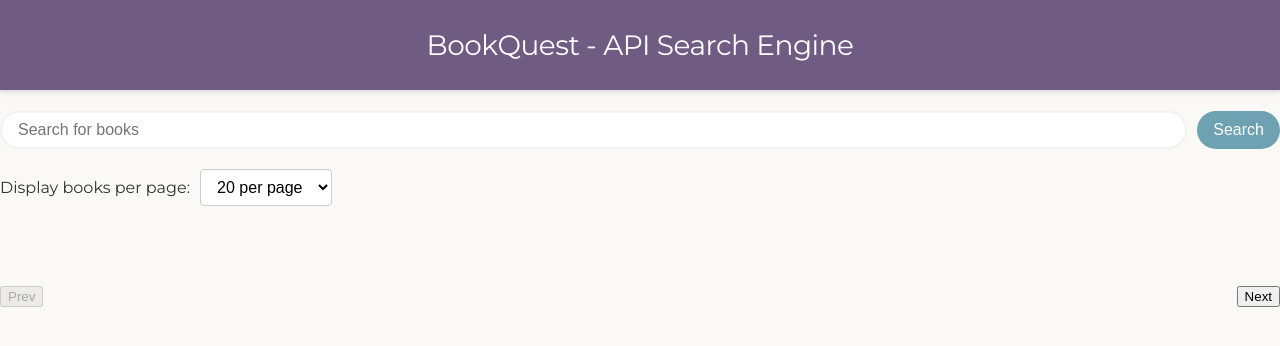
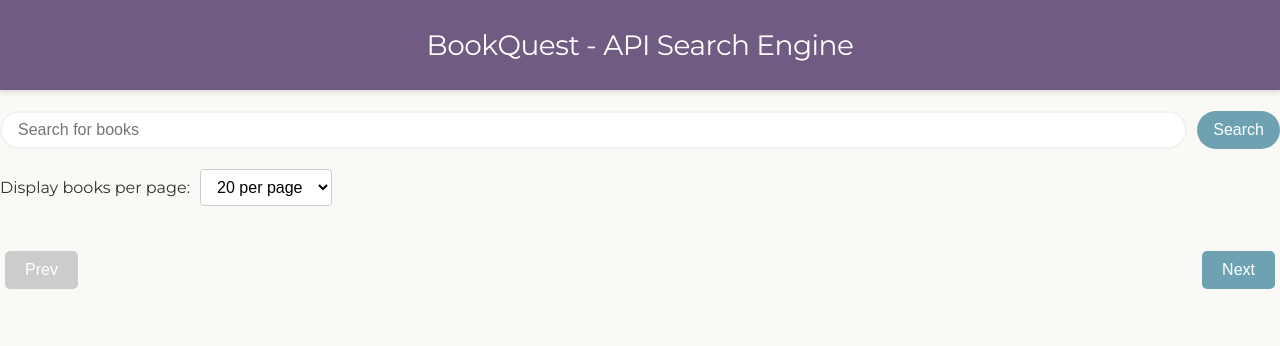
Before and after one commit to cyberforge1/google-books-api-search-engine, a React (Vite) app: page /main in a window 1280 px wide. Shown: the top 346 px of the page. Built offline with nearby package versions, Linux system fonts and the light colour scheme.

Commit message:
edits to styling

```diff
--- a/index.html
+++ b/index.html
@@ -4,6 +4,7 @@
     <meta charset="UTF-8" />
     <link rel="icon" type="image/svg+xml" href="/vite.svg" />
     <meta name="viewport" content="width=device-width, initial-scale=1.0" />
+    <link href="https://cdnjs.cloudflare.com/ajax/libs/font-awesome/6.0.0-beta3/css/all.min.css" rel="stylesheet">
     <title>Google Books API Search Engine</title>
   </head>
   <body>
--- a/package.json
+++ b/package.json
@@ -10,6 +10,7 @@
     "preview": "vite preview"
   },
   "dependencies": {
+    "@fortawesome/fontawesome-free": "^6.5.2",
     "react": "^18.2.0",
     "react-dom": "^18.2.0",
     "react-router-dom": "^6.23.0",
--- a/src/components/BookCard/BookCard.jsx
+++ b/src/components/BookCard/BookCard.jsx
@@ -7,7 +7,7 @@ import './BookCard.scss';
 
 const BookCard = ({ book, onClick }) => {
   return (
-    <div className="book-card" onClick={onClick}>
+    <div className="book-card" onClick={() => onClick(book.id)}>
       <img src={book.image} alt={book.title} className="book-image" />
       <div className="card-content">
         <h3 className="card-title">{book.title}</h3>
--- a/src/components/BookCard/BookCard.scss
+++ b/src/components/BookCard/BookCard.scss
@@ -8,7 +8,8 @@
     overflow: hidden;
     background-color: #fff;
     box-shadow: 0 4px 6px rgba(0, 0, 0, 0.1);
-    margin: 20px;
+    margin: 10px;
+    margin-top: 20px;
     transition: transform 0.3s ease, opacity 0.3s ease;
 }
 
@@ -46,6 +47,6 @@
   .card-description {
     font-size: 12px;
     color: #333;
-    height: 100px;
-    overflow: hidden;
+    height: 140px;
+    overflow: auto;
   }
--- a/src/components/BooksGrid/BooksGrid.jsx
+++ b/src/components/BooksGrid/BooksGrid.jsx
@@ -1,14 +1,22 @@
 // BooksGrid.jsx
-
 import React from 'react';
 import BookCard from '../BookCard/BookCard.jsx';
 import './BooksGrid.scss';
 
-const BooksGrid = ({ books, onBookClick }) => {
+const BooksGrid = ({ books, isLoading }) => {
+  if (isLoading) {
+    return (
+      <div className="books-grid-loading">
+        <i className="fa fa-spinner fa-spin fa-3x fa-fw"></i>
+        <span className="sr-only">Loading...</span>
+      </div>
+    );
+  }
+
   return (
     <div className="books-grid">
       {books.map((book) => (
-        <BookCard key={book.id} book={book} onClick={() => onBookClick(book)} />
+        <BookCard key={book.id} book={book} />
       ))}
     </div>
   );
--- a/src/components/BooksGrid/BooksGrid.scss
+++ b/src/components/BooksGrid/BooksGrid.scss
@@ -2,8 +2,8 @@
 .books-grid {
   display: grid;
   grid-template-columns: repeat(auto-fill, minmax(180px, 1fr));
-  gap: 50px;
-  padding: 20px;
+  gap: 0px;
+  padding: 0px;
 }
 
 .book {
--- a/src/components/Pagination/Pagination.jsx
+++ b/src/components/Pagination/Pagination.jsx
@@ -1,5 +1,6 @@
 // Pagination.jsx
 import React from 'react';
+import './Pagination.scss';
 
 const Pagination = ({ currentPage, totalPages, onPageChange }) => {
   return (
--- /dev/null
+++ b/src/components/Pagination/Pagination.scss
@@ -0,0 +1,26 @@
+// Pagination.scss
+.pagination-controls {
+    text-align: center;
+    margin-top: 20px;
+  }
+
+  .pagination-controls button {
+    background-color: rgb(110,162,179); // Same as the header background
+    color: white; // Same as the header text color
+    border: none;
+    padding: 10px 20px;
+    font-size: 16px;
+    cursor: pointer;
+    margin: 5px;
+    border-radius: 5px;
+    transition: background-color 0.3s;
+  }
+
+  .pagination-controls button:hover {
+    background-color: rgb(142, 121, 161); // Lighter shade for hover
+  }
+
+  .pagination-controls button:disabled {
+    background-color: #ccc;
+    cursor: default;
+  }
```
Also changed, not shown: 1 other file (tests, documents, lock files or other folders).
